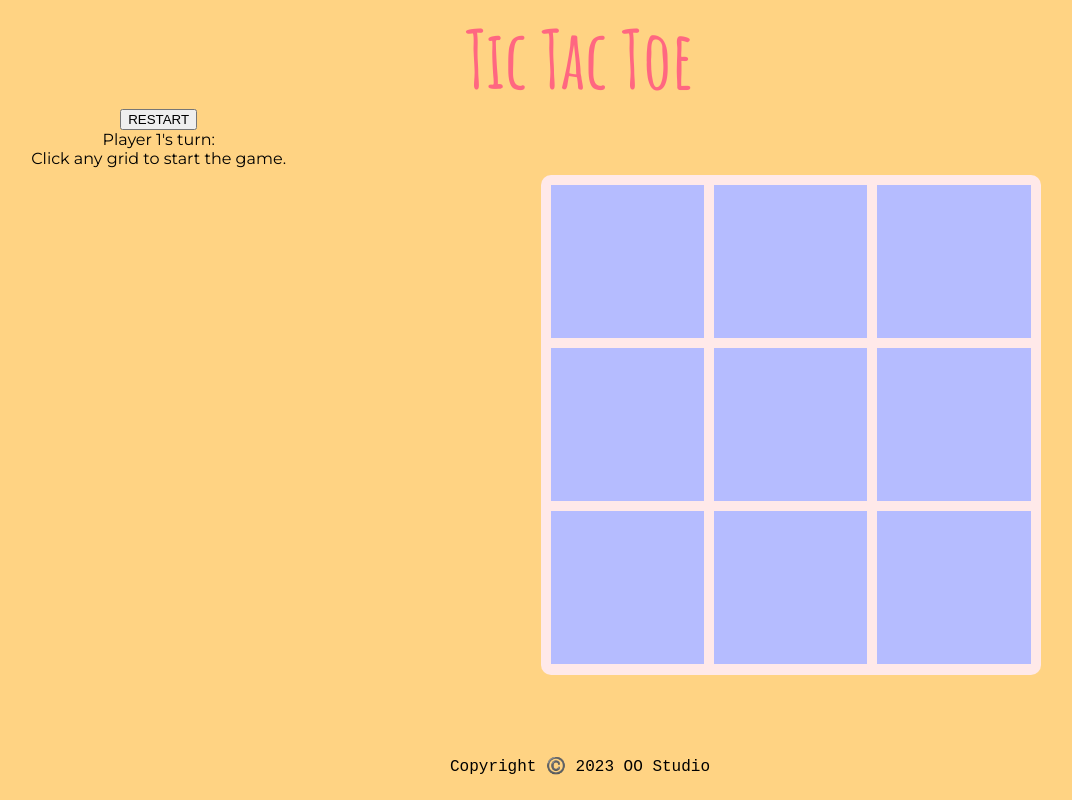
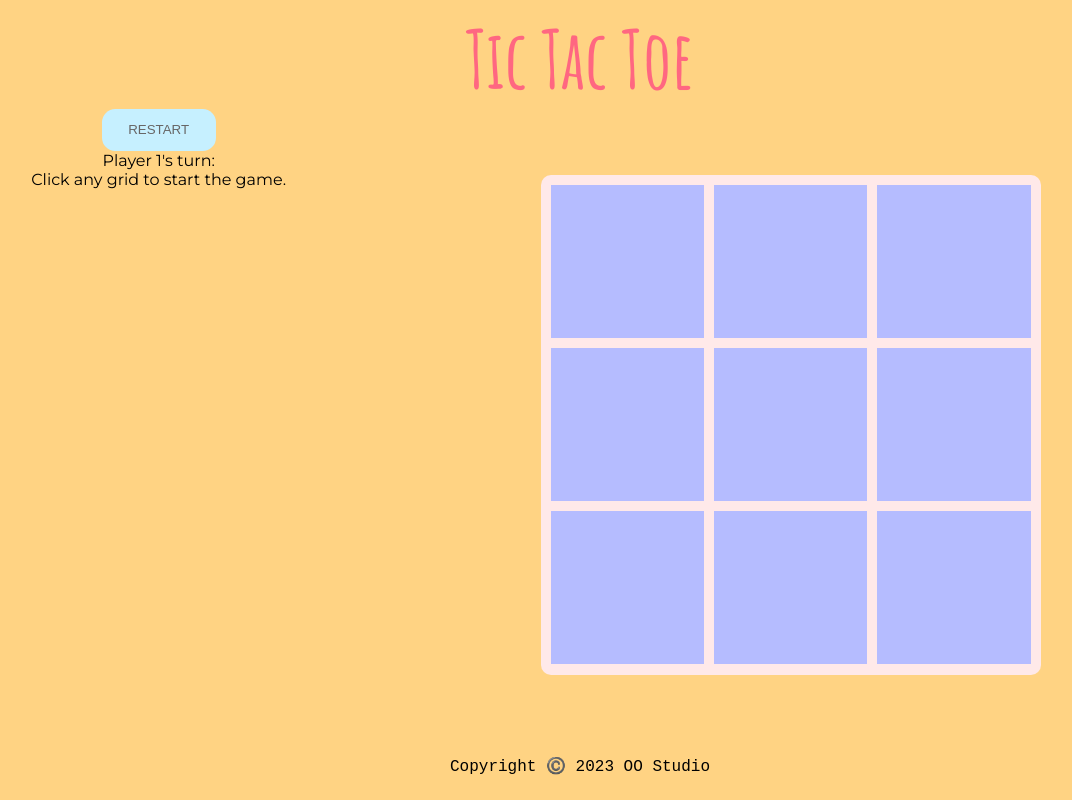
Before and after one commit to wszhan/tic-tac-toe, a plain HTML site: page index.html in a window 1280 px wide. Shown: the whole page, without its empty margins (60-1132 px from the left). Drawn offline with Linux system fonts and the light colour scheme; a web font is replaced by a local one.

Commit message:
style "restart" button

```diff
--- a/styles.css
+++ b/styles.css
@@ -60,6 +60,14 @@ header {
     font-weight: 400;
 }
 
+.info-control > button {
+    color: rgb(103, 102, 102);
+    border: none;
+    background-color: rgb(198, 240, 255);
+    padding: 1em 2em;
+    border-radius: 1em;
+}
+
 .info-control {
     flex: 1;
 }
```
